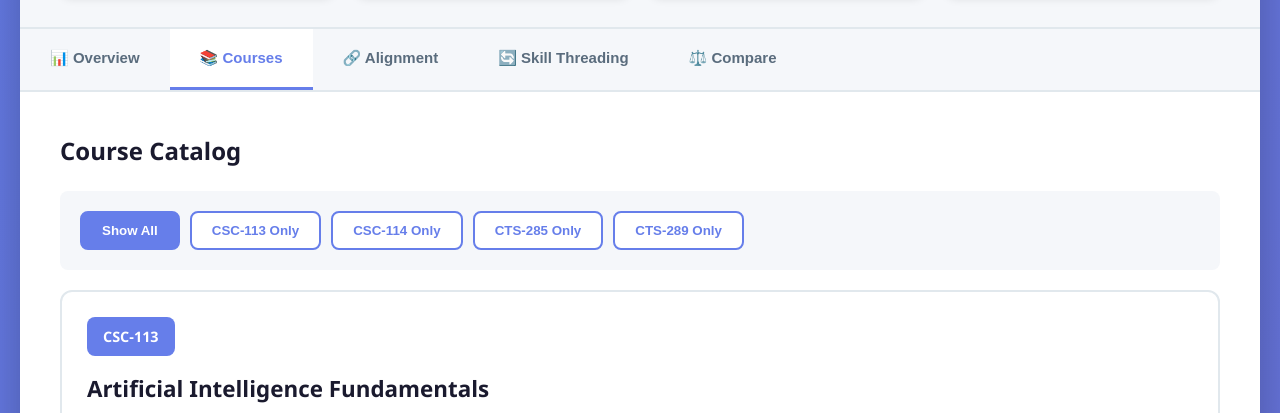
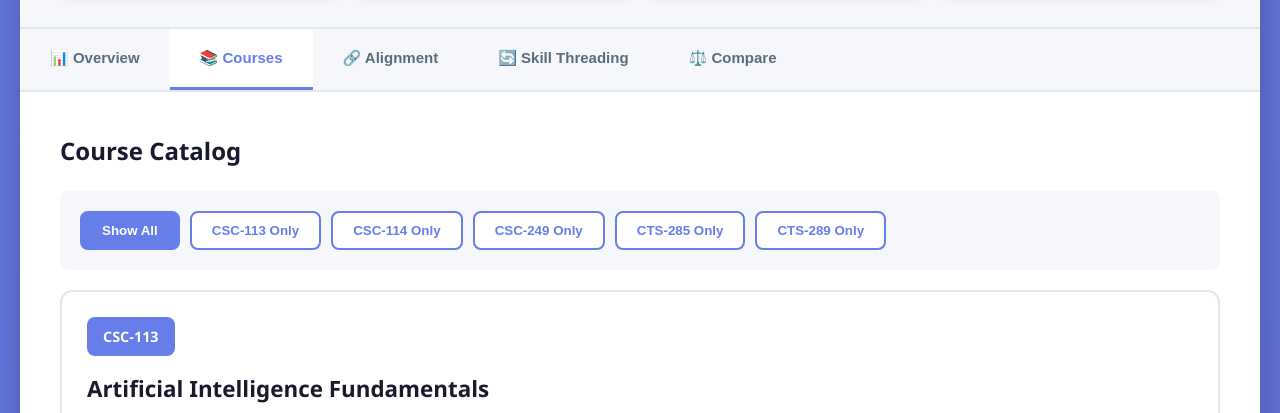
Before and after one commit to AMLW05/norris-dashboard, a plain HTML site: page index.html in a window 1280 px wide. Both pictures are taken after a click on the button "📚 Courses". Shown: the part 367-780 px from the top of the page. Drawn offline with Linux system fonts and the light colour scheme.

Commit message:
Update dashboard statistics for CSC-249
- Added CSC-249 filter button to Course Catalog view
- Updated Total Files stat: CSC-249 shows 63 files
- Updated Total Pages stat: CSC-249 shows 700+ pages
- Dashboard now fully displays CSC-249 course statistics

🤖 Generated with [Claude Code](https://claude.com/claude-code)

Co-Authored-By: Claude <noreply@anthropic.com>

```diff
--- a/index.html
+++ b/index.html
@@ -537,6 +537,7 @@
                     <button class="filter-btn active" onclick="filterCourses('all')">Show All</button>
                     <button class="filter-btn" onclick="filterCourses('CSC-113')">CSC-113 Only</button>
                     <button class="filter-btn" onclick="filterCourses('CSC-114')">CSC-114 Only</button>
+                    <button class="filter-btn" onclick="filterCourses('CSC-249')">CSC-249 Only</button>
                     <button class="filter-btn" onclick="filterCourses('CTS-285')">CTS-285 Only</button>
                     <button class="filter-btn" onclick="filterCourses('CTS-289')">CTS-289 Only</button>
                 </div>
@@ -816,11 +817,11 @@
                                         <div>QM ${course.code === 'CTS-285' ? '96/100' : '22/22 Standards'}</div>
                                     </div>
                                     <div>
-                                        <div style="font-size: 2em; font-weight: bold;">${course.code === 'CSC-113' ? '32' : course.code === 'CSC-114' ? '46' : '58'}</div>
+                                        <div style="font-size: 2em; font-weight: bold;">${course.code === 'CSC-113' ? '32' : course.code === 'CSC-114' ? '46' : course.code === 'CSC-249' ? '63' : '58'}</div>
                                         <div>Total Files</div>
                                     </div>
                                     <div>
-                                        <div style="font-size: 2em; font-weight: bold;">${course.code === 'CSC-113' ? '536+' : course.code === 'CSC-114' ? '650+' : '25K+'}</div>
+                                        <div style="font-size: 2em; font-weight: bold;">${course.code === 'CSC-113' ? '536+' : course.code === 'CSC-114' ? '650+' : course.code === 'CSC-249' ? '700+' : '25K+'}</div>
                                         <div>${course.code === 'CTS-285' ? 'Lines of Content' : 'Total Pages'}</div>
                                     </div>
                                     <div>
```
